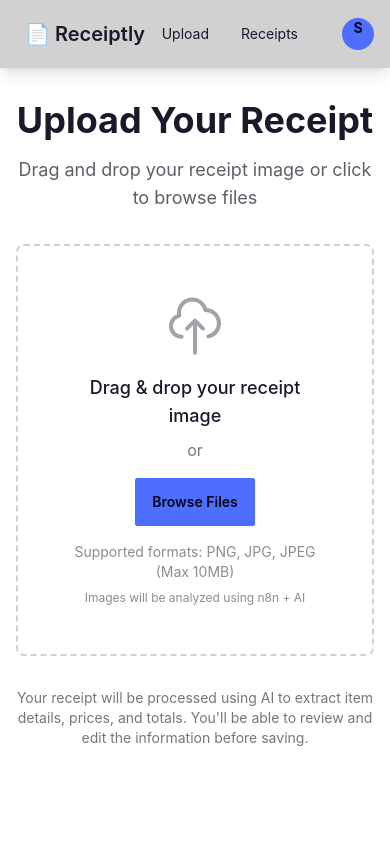
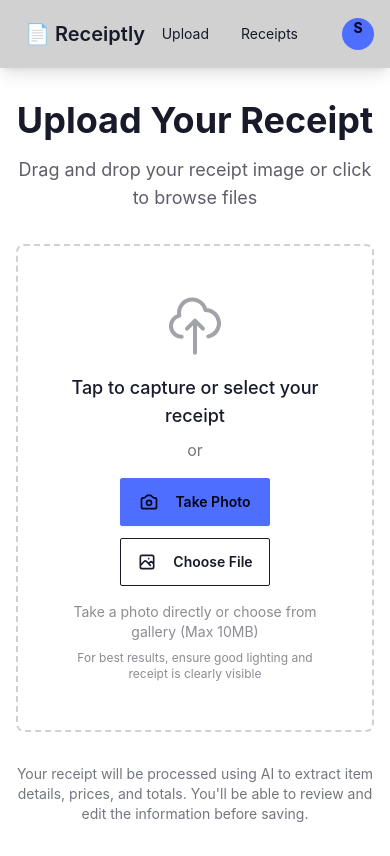
Before and after one commit to leonberkemeier/Receiptly, a React (Create React App) app in the folder receiptly-react-frontend/: page / in a window 390 px wide. Built offline with nearby package versions, Linux system fonts and the light colour scheme; sample sign-in values are in the browser's storage.

Commit message:
added Camera feature for mobile users

```diff
--- a/receiptly-react-frontend/src/components/Upload.tsx
+++ b/receiptly-react-frontend/src/components/Upload.tsx
@@ -1,4 +1,4 @@
-import React, { useState, useRef } from 'react';
+import React, { useState, useRef, useEffect } from 'react';
 import { useNavigate } from 'react-router-dom';
 import { useAuth } from '../contexts/AuthContext';
 import { n8nService } from '../services/n8nService';
@@ -8,9 +8,25 @@ const Upload: React.FC = () => {
   const [uploading, setUploading] = useState(false);
   const [error, setError] = useState<string | null>(null);
   const [uploadStatus, setUploadStatus] = useState<string>('');
+  const [isMobile, setIsMobile] = useState(false);
   const fileInputRef = useRef<HTMLInputElement>(null);
+  const cameraInputRef = useRef<HTMLInputElement>(null);
   const navigate = useNavigate();
   const { user } = useAuth();
+
+  // Detect mobile device
+  useEffect(() => {
+    const checkMobile = () => {
+      const userAgent = navigator.userAgent || navigator.vendor || (window as any).opera;
+      const isMobileDevice = /android|webos|iphone|ipad|ipod|blackberry|iemobile|opera mini/i.test(userAgent.toLowerCase());
+      const isSmallScreen = window.innerWidth <= 768;
+      setIsMobile(isMobileDevice || isSmallScreen);
+    };
+
+    checkMobile();
+    window.addEventListener('resize', checkMobile);
+    return () => window.removeEventListener('resize', checkMobile);
+  }, []);
 
   const handleDrop = (e: React.DragEvent) => {
     e.preventDefault();
@@ -101,6 +117,10 @@ const Upload: React.FC = () => {
     fileInputRef.current?.click();
   };
 
+  const openCamera = () => {
+    cameraInputRef.current?.click();
+  };
+
   return (
     <div className="max-w-2xl mx-auto">
       <div className="text-center mb-8">
@@ -131,10 +151,21 @@ const Upload: React.FC = () => {
         tabIndex={0}
         onKeyDown={(e) => e.key === 'Enter' && openFileDialog()}
       >
+        {/* Regular file input */}
         <input
           ref={fileInputRef}
           type="file"
           accept="image/*"
+          className="hidden"
+          onChange={handleFileSelect}
+        />
+
+        {/* Camera input for mobile */}
+        <input
+          ref={cameraInputRef}
+          type="file"
+          accept="image/*"
+          capture="environment"
           className="hidden"
           onChange={handleFileSelect}
         />
@@ -156,17 +187,56 @@ const Upload: React.FC = () => {
                 d="M7 16a4 4 0 01-.88-7.903A5 5 0 1115.9 6L16 6a5 5 0 011 9.9M15 13l-3-3m0 0l-3 3m3-3v12" />
             </svg>
             <p className="text-lg font-medium mb-2">
-              {dragOver ? 'Drop your receipt here' : 'Drag & drop your receipt image'}
+              {dragOver ? 'Drop your receipt here' : isMobile ? 'Tap to capture or select your receipt' : 'Drag & drop your receipt image'}
             </p>
             <p className="text-base-content/60 mb-4">or</p>
-            <button className="btn btn-primary">
-              Browse Files
-            </button>
+
+            {isMobile ? (
+              // Mobile: Show camera and file options
+              <div className="flex flex-col sm:flex-row gap-3 justify-center">
+                <button
+                  className="btn btn-primary"
+                  onClick={(e) => {
+                    e.stopPropagation();
+                    openCamera();
+                  }}
+                >
+                  <svg className="w-5 h-5 mr-2" fill="none" stroke="currentColor" viewBox="0 0 24 24">
+                    <path strokeLinecap="round" strokeLinejoin="round" strokeWidth="2"
+                      d="M3 9a2 2 0 012-2h.93a2 2 0 001.664-.89L8.94 4.89A2 2 0 0110.604 4h2.792a2 2 0 011.664.89L16.406 6.11A2 2 0 0018.07 7H19a2 2 0 012 2v9a2 2 0 01-2 2H5a2 2 0 01-2-2V9z" />
+                    <path strokeLinecap="round" strokeLinejoin="round" strokeWidth="2" d="M15 13a3 3 0 11-6 0 3 3 0 016 0z" />
+                  </svg>
+                  Take Photo
+                </button>
+                <button
+                  className="btn btn-outline"
+                  onClick={(e) => {
+                    e.stopPropagation();
+                    openFileDialog();
+                  }}
+                >
+                  <svg className="w-5 h-5 mr-2" fill="none" stroke="currentColor" viewBox="0 0 24 24">
+                    <path strokeLinecap="round" strokeLinejoin="round" strokeWidth="2"
+                      d="M4 16l4.586-4.586a2 2 0 012.828 0L16 16m-2-2l1.586-1.586a2 2 0 012.828 0L20 14m-6-6h.01M6 20h12a2 2 0 002-2V6a2 2 0 00-2-2H6a2 2 0 00-2 2v12a2 2 0 002 2z" />
+                  </svg>
+                  Choose File
+                </button>
+              </div>
+            ) : (
+              // Desktop: Show single browse button
+              <button className="btn btn-primary">
+                Browse Files
+              </button>
+            )}
             <p className="text-sm text-base-content/50 mt-4">
-              Supported formats: PNG, JPG, JPEG (Max 10MB)
+              {isMobile
+                ? 'Take a photo directly or choose from gallery (Max 10MB)'
+                : 'Supported formats: PNG, JPG, JPEG (Max 10MB)'}
             </p>
             <p className="text-xs text-base-content/50 mt-2">
-              Images will be analyzed using n8n + AI
+              {isMobile
+                ? 'For best results, ensure good lighting and receipt is clearly visible'
+                : 'Images will be analyzed using n8n + AI'}
             </p>
           </div>
         )}
```
